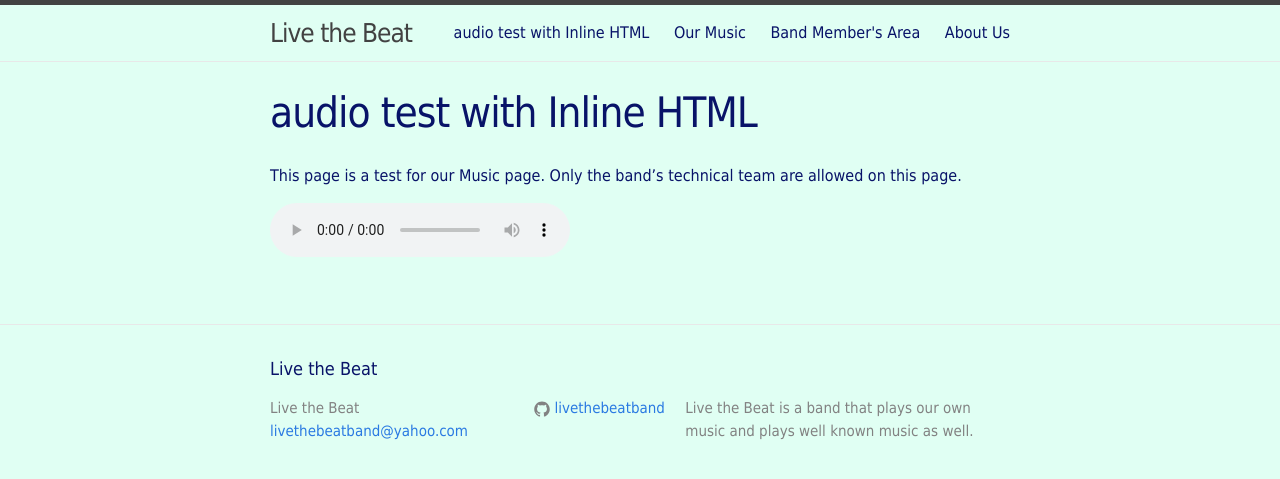
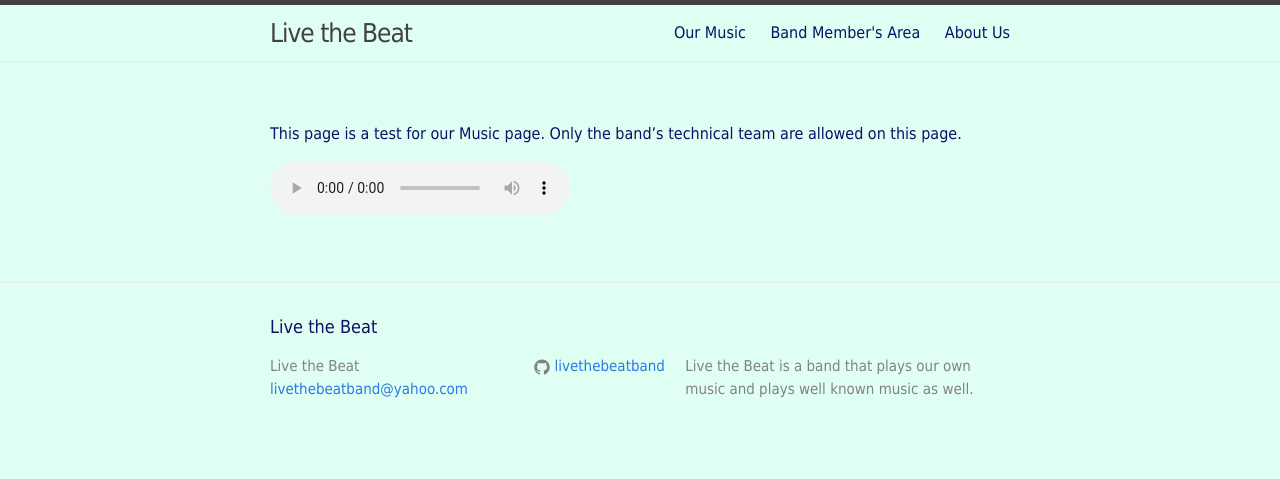
Before and after one commit to livethebeatband/livethebeatband.github.io, a Jekyll site: the page built from mix-testing/index.md, in a window 1280 px wide. Shown: the top 479 px of the page. Built offline with Jekyll 4.4.1, drawn with Linux system fonts in a browser that asks for light colours.

Commit message:
Update index.md

```diff
--- a/mix-testing/index.md
+++ b/mix-testing/index.md
@@ -1,6 +1,5 @@
 ---
 layout: page
-title: audio test with Inline HTML
 ---
 This page is a test for our Music page. Only the band's technical team are allowed on this page.
 <audio controls>
```
